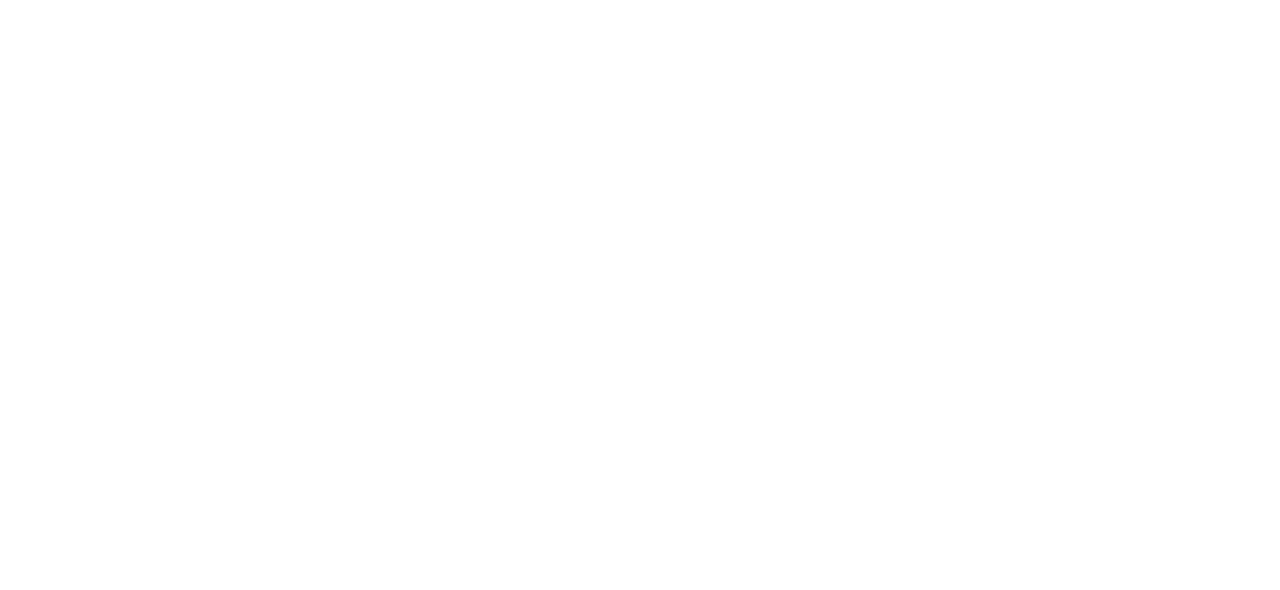
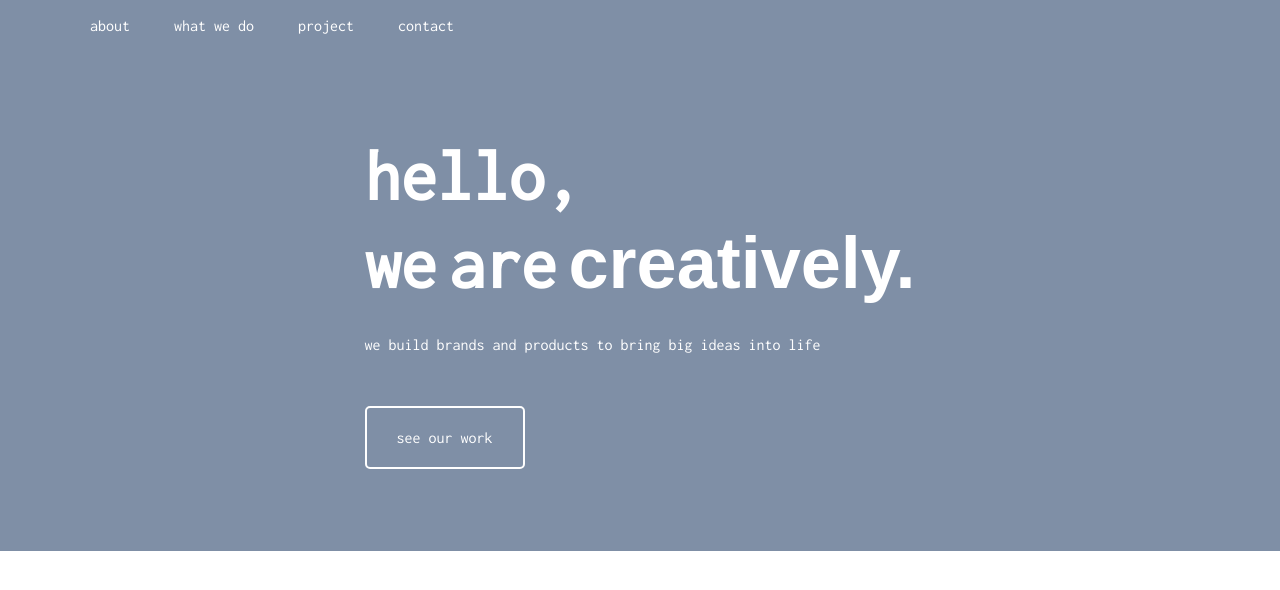
Before and after one commit to igorczyz13/2.-CSS-and-RWD-practice, a plain HTML site: page index.html in a window 1280 px wide. Drawn offline with Linux system fonts and the light colour scheme.

Commit message:
navigation completed

```diff
--- a/index.html
+++ b/index.html
@@ -4,7 +4,7 @@
 <head>
     <meta charset="UTF-8">
     <meta name="viewport" content="width=device-width, initial-scale=1.0">
-    <title>Document</title>
+    <title>2. CSS and RWD practice</title>
     <link rel="preconnect" href="https://fonts.googleapis.com">
     <link rel="preconnect" href="https://fonts.gstatic.com" crossorigin>
     <link href="https://fonts.googleapis.com/css2?family=Inconsolata&display=swap" rel="stylesheet">
@@ -13,7 +13,28 @@
 </head>
 
 <body>
-
+    <nav class="navigation">
+        <div class="container">
+            <ul>
+                <li><a href="#">about</a>
+                    <ul>
+                        <li><a href="">team</a></li>
+                        <li><a href="">values</a></li>
+                    </ul>
+                </li>
+                <li><a href="#">what we do</a></li>
+                <li><a href="#">project</a></li>
+                <li><a href="#">contact</a></li>
+            </ul>
+        </div>
+    </nav>
+    <header class="splash">
+        <div class="splash-inner">
+            <h1 class="page-title">hello,<br> we are <span>creatively.</span></h1>
+            <h2 class="page-subtitle">we build brands and products to bring big ideas into life</h2>
+            <a href="#" class="btn btn-one">see our work</a>
+        </div>
+    </header>
 </body>
 
 </html>
--- a/style.scss
+++ b/style.scss
@@ -1,16 +1,21 @@
 /* Variables */
 
 $color-one: #7f8fa6;
-$color-two: #9AA66F;
-$color-three: #A69390;
+$color-two: #9aa66f;
+$color-three: #a69390;
+$color-light: #fff;
 $color-text: #ffffff;
 $color-text-inverted: #2c2c54;
 
-$font-text:'Inconsolata', monospace;
+$font-text: 'Inconsolata', monospace;
+
+$tansition: all 1s;
 
 /* Global */
 
-*, *::before, *::after {
+*,
+*::before,
+*::after {
 	box-sizing: border-box;
 }
 
@@ -19,7 +24,6 @@ body {
 	font-size: 16px;
 	line-height: 1.7;
 	font-family: $font-text;
-
 }
 
 .container {
@@ -31,3 +35,124 @@ body {
 section {
 	padding: 96px 0;
 }
+
+.btn {
+    display: inline-block;
+    min-width: 160px;
+    margin: 24px auto 0 auto;
+    padding: 16px;
+    border-radius: 5px;
+    border-width: 2px;
+    border-style: solid;
+    font-family: $font-text;
+    font-size: 16px;
+    text-align: center;
+    text-decoration: none;
+    cursor: pointer;
+}
+
+.btn-one {
+    border-color: $color-light;
+    color: $color-light;
+    background-image: linear-gradient(90deg, $color-light 50%, transparent 50%);
+    background-position: 100% 0;
+    background-size: 300%;
+    transition: $tansition;
+}
+
+.btn-one:hover {
+    background-position: 0 100%;
+    color: $color-one;
+}
+/* Navigation */
+
+.navigation {
+	background-color: $color-one;
+	padding: 12px 0;
+
+	ul {
+		padding: 0;
+		margin: 0;
+		list-style-type: none;
+
+		li {
+			display: inline-block;
+			margin: 0 36px 0 0;
+			position: relative;
+			cursor: pointer;
+
+			a {
+				text-decoration: none;
+                color: $color-text;
+			}
+
+            a:hover {
+                color: $color-text-inverted;
+            }
+		}
+	}
+}
+
+.navigation ul ul li {
+    display: block;
+    margin: 0 0 12px 0;
+    left: 50%;
+    transform: translateX(-50%);
+    padding-top: 10px;
+  }
+
+  .navigation li ul {
+    display: none;
+  }
+
+  .navigation li:hover ul {
+    display: block;
+    text-align: center;
+    position: absolute;
+    background-color: $color-light;
+    left: 50%;
+    transform: translateX(-50%);
+    padding-top: 12px;
+  }
+
+  .navigation li li a {
+    color: $color-text-inverted;
+    display: block;
+    padding: 0 24px;
+  }
+
+  .navigation li li a:hover {
+    color: $color-two;
+  }
+
+  /* Header */
+
+  .splash {
+    background-color: $color-one;
+    color: $color-light;
+    min-height: 500px;
+    display: flex;
+  }
+
+  .splash-inner {
+    margin: auto;
+    max-width: 70%;
+  }
+
+  .page-title {
+    margin: 0;
+    font-size: 72px;
+    word-spacing: -24px;
+    font-weight: 700;
+    line-height: 1.2;
+  }
+  .page-title span {
+    font-family: 'Signika', sans-serif;
+    font-weight: bold;
+  }
+
+  .page-subtitle {
+    margin: 24px 0;
+    font-weight: 400;
+    font-size: 16px;
+  }
```
Also changed, not shown: css/style.css, 1 other file. Lines whose indentation alone changed are shown as unchanged.
